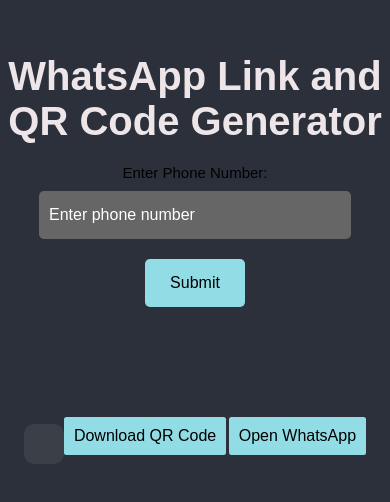
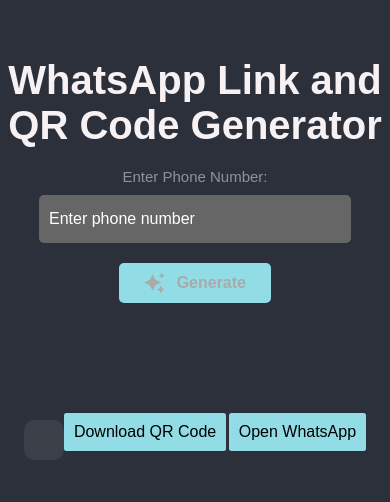
Before and after one commit to solletivivek/Whatsapp-link-generator, a plain HTML site: page index.html in a window 390 px wide. Shown: the part 120-622 px from the top of the page. Drawn offline with Linux system fonts and the light colour scheme.

Commit message:
Update phone number input styling and add sparkle effect to submit button

```diff
--- a/index.html
+++ b/index.html
@@ -13,16 +13,25 @@
 
     <div class="user-input-section">
         <div class="user-input">
-            <label for="phone_number">Enter Phone Number:</label>
+            <label for="phone_number" class="sub-title">Enter Phone Number:</label>
             <input type="text" id="phone_number" placeholder="Enter phone number">
         </div>
-        <button class="button">Submit</button>
+
+        <button class="button">
+            <svg height="24" width="24" fill="#FFFFFF" viewBox="0 0 24 24" data-name="Layer 1" id="Layer_1" class="sparkle">
+                <path d="M10,21.236,6.755,14.745.264,11.5,6.755,8.255,10,1.764l3.245,6.491L19.736,11.5l-6.491,3.245ZM18,21l1.5,3L21,21l3-1.5L21,18l-1.5-3L18,18l-3,1.5ZM19.333,4.667,20.5,7l1.167-2.333L24,3.5,21.667,2.333,20.5,0,19.333,2.333,17,3.5Z"></path>
+            </svg>
+
+            <span class="text">Generate</span>
+        </button>
+
     </div>
 
     <div class="qr-code-container">
         <div class="qr-code"></div>
         <div class="buttons-container">
             <button class="download-button">Download QR Code</button>
+
             <button class="download-button">Open WhatsApp</button>
         </div>
     </div>
--- a/style.css
+++ b/style.css
@@ -34,7 +34,7 @@
             font-size: 4rem;
             text-align: center;
             font-family: "Poppins", sans-serif;
-            color: #eee5e9;
+            color: #f7f1f4;
         }
 
         body .sub-title {
@@ -156,3 +156,45 @@
             color: #eae6e5;
             padding: 1rem;
         }
+        .button {
+            border: none;
+            width: 9.5em;
+            height: 2.5em;
+            border-radius: 3em;
+            display: flex;
+            justify-content: center;
+            align-items: center;
+            gap: 12px;
+            background: #1C1A1C;
+            cursor: pointer;
+            transition: all 450ms ease-in-out;
+          }
+
+          .sparkle {
+            fill: #AAAAAA;
+            transition: all 800ms ease;
+          }
+
+          .text {
+            font-weight: 600;
+            color: #AAAAAA;
+            font-size: medium;
+          }
+
+          .button:hover {
+            background: linear-gradient(0deg,#A47CF3,#683FEA);
+            box-shadow: inset 0px 1px 0px 0px rgba(255, 255, 255, 0.4),
+            inset 0px -4px 0px 0px rgba(0, 0, 0, 0.2),
+            0px 0px 0px 4px rgba(255, 255, 255, 0.2),
+            0px 0px 180px 0px #9917FF;
+            transform: translateY(-2px);
+          }
+
+          .button:hover .text {
+            color: white;
+          }
+
+          .button:hover .sparkle {
+            fill: white;
+            transform: scale(1.2);
+          }
```
